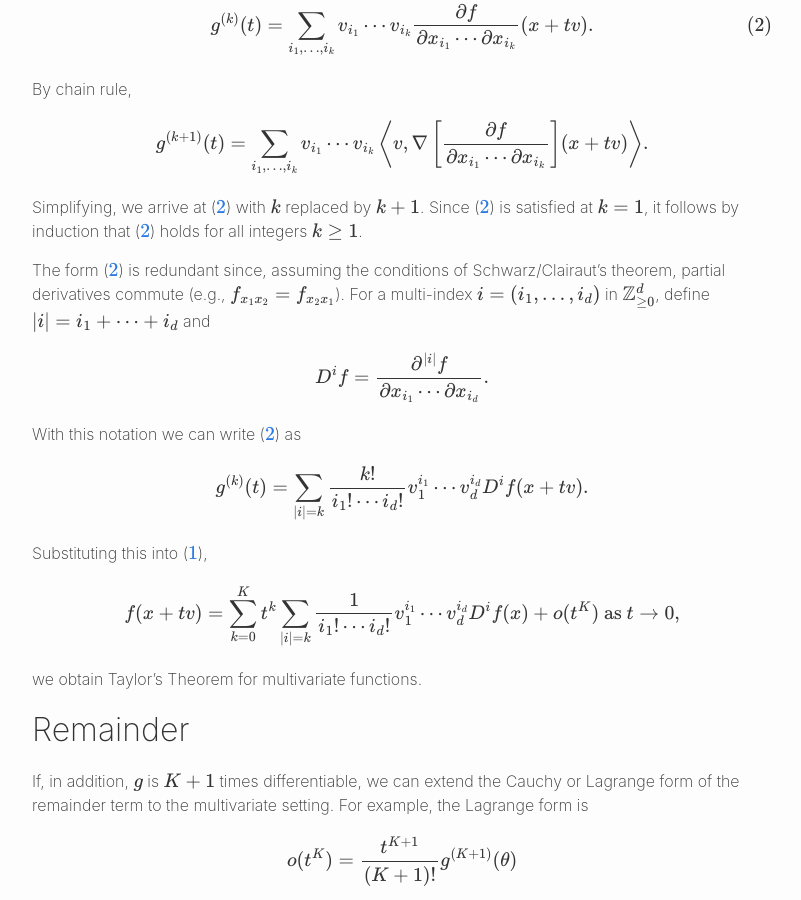
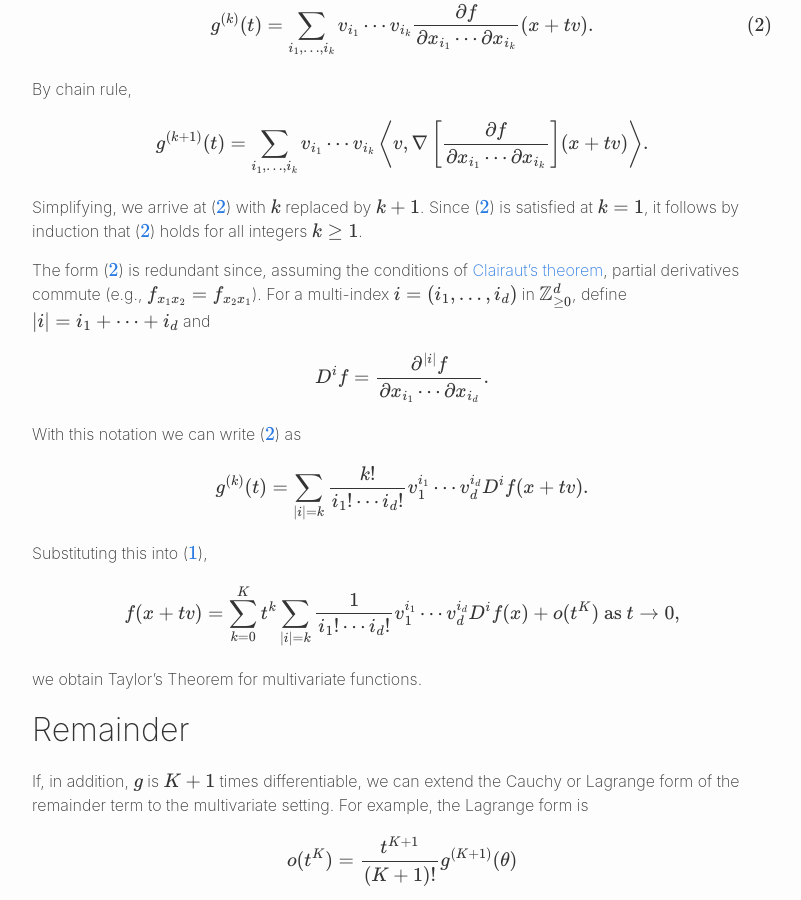
Before and after one commit to parsiad/parsiad.github.io, a Jekyll site: the page built from _posts/2021-07-20-multivariate-taylors-theorem.md, in a window 1280 px wide and 900 px high, scrolled down 576 px. Shown: the whole window, without its empty margins (238-1039 px from the left). Built offline with Jekyll 4.4.1, drawn with Linux system fonts in a browser that asks for light colours; formulas are drawn with MathJax 3; comment, search, counter and statistics services are not loaded.

Commit message:
Add link to Clairaut's theorem.

```diff
--- a/_posts/2021-07-20-multivariate-taylors-theorem.md
+++ b/_posts/2021-07-20-multivariate-taylors-theorem.md
@@ -37,7 +37,7 @@ $$
 Simplifying, we arrive at (\ref{eq:gk}) with $$k$$ replaced by $$k+1$$.
 Since (\ref{eq:gk}) is satisfied at $$k=1$$, it follows by induction that (\ref{eq:gk}) holds for all integers $$k\geq1$$.
 
-The form (\ref{eq:gk}) is redundant since, assuming the conditions of Schwarz/Clairaut's theorem, partial derivatives commute (e.g., $$f_{x_{1}x_{2}}=f_{x_{2}x_{1}}$$).
+The form (\ref{eq:gk}) is redundant since, assuming the conditions of [Clairaut's theorem](https://en.wikipedia.org/wiki/Symmetry_of_second_derivatives#Sufficiency_of_twice-differentiability), partial derivatives commute (e.g., $$f_{x_{1}x_{2}}=f_{x_{2}x_{1}}$$).
 For a multi-index $$i=(i_{1},\ldots,i_{d})$$ in $$\mathbb{Z}_{\geq0}^{d}$$, define $$|i|=i_{1}+\cdots+i_{d}$$ and
 
 $$
```
